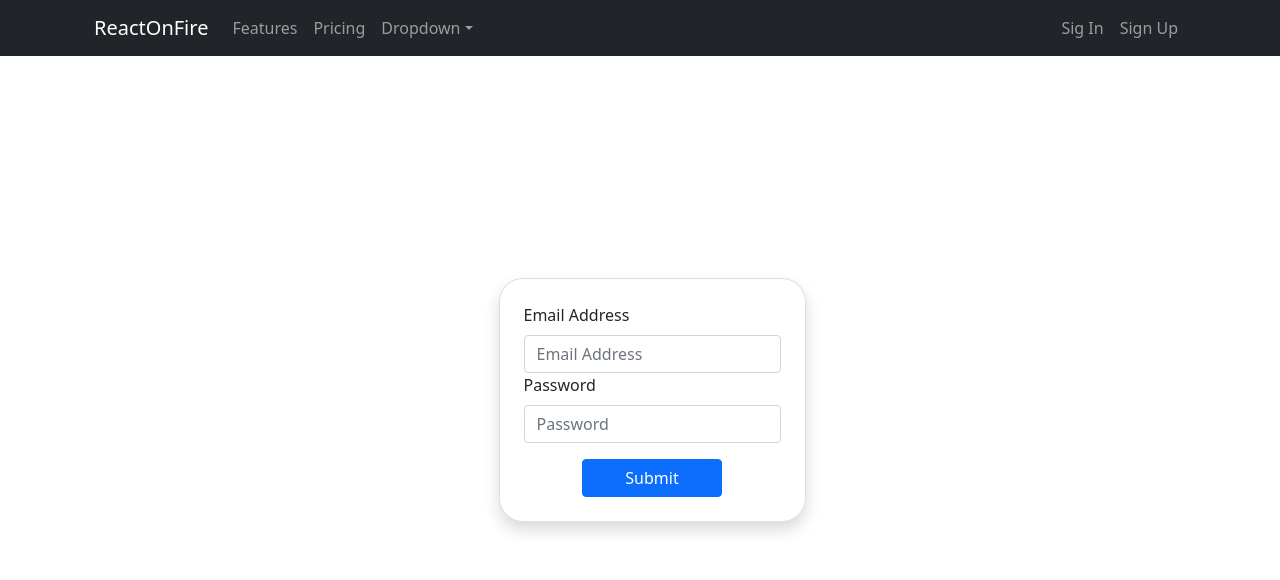
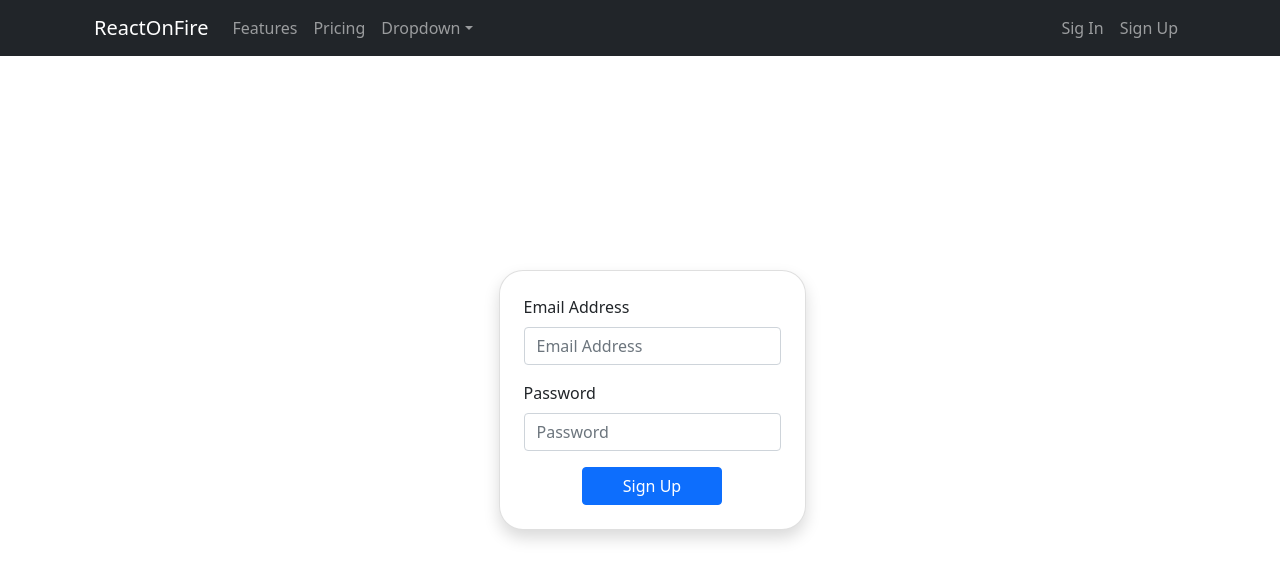
Before and after one commit to DevWill-Emme/ReactOnFire, a React (Create React App) app: page /signup in a window 1280 px wide. Shown: the top 580 px of the page. Built offline with nearby package versions, Linux system fonts and the light colour scheme.

Commit message:
spacing row -> signUp && changing buutons value

```diff
--- a/src/pages/Login/index.jsx
+++ b/src/pages/Login/index.jsx
@@ -44,7 +44,7 @@ function Login() {
 							</Form.Group>
 						</Row>
 						<Row className="d-flex justify-content-center">
-							<Button className="mt-3 w-50" type="submit">Submit form</Button>
+							<Button className="mt-3 w-50" type="submit">Sign In</Button>
 						</Row>
 					</Form>
 				</Card>
--- a/src/pages/Register/index.jsx
+++ b/src/pages/Register/index.jsx
@@ -23,7 +23,7 @@ function SignUp() {
 					noValidate
 					validated={validated}
 					onSubmit={handleSubmit}>
-					<Row>
+					<Row className={"mb-3"}>
 						<Form.Group>
 							<Form.Label>Email Address</Form.Label>
 							<Form.Control
@@ -55,7 +55,7 @@ function SignUp() {
 							type={"submit"}
 							variant={"primary"}
 						>
-							Submit
+							Sign Up
 						</Button>
 					</Row>
 				</Form>
```
